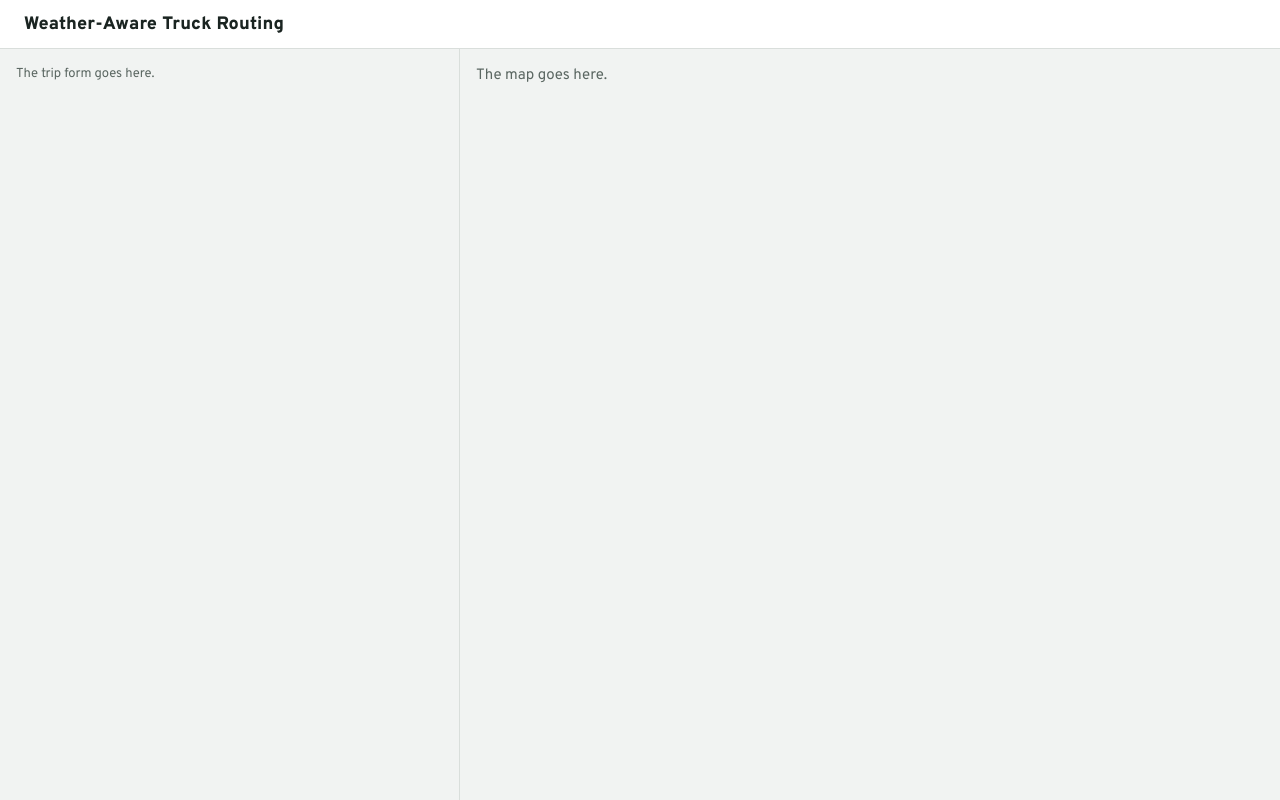
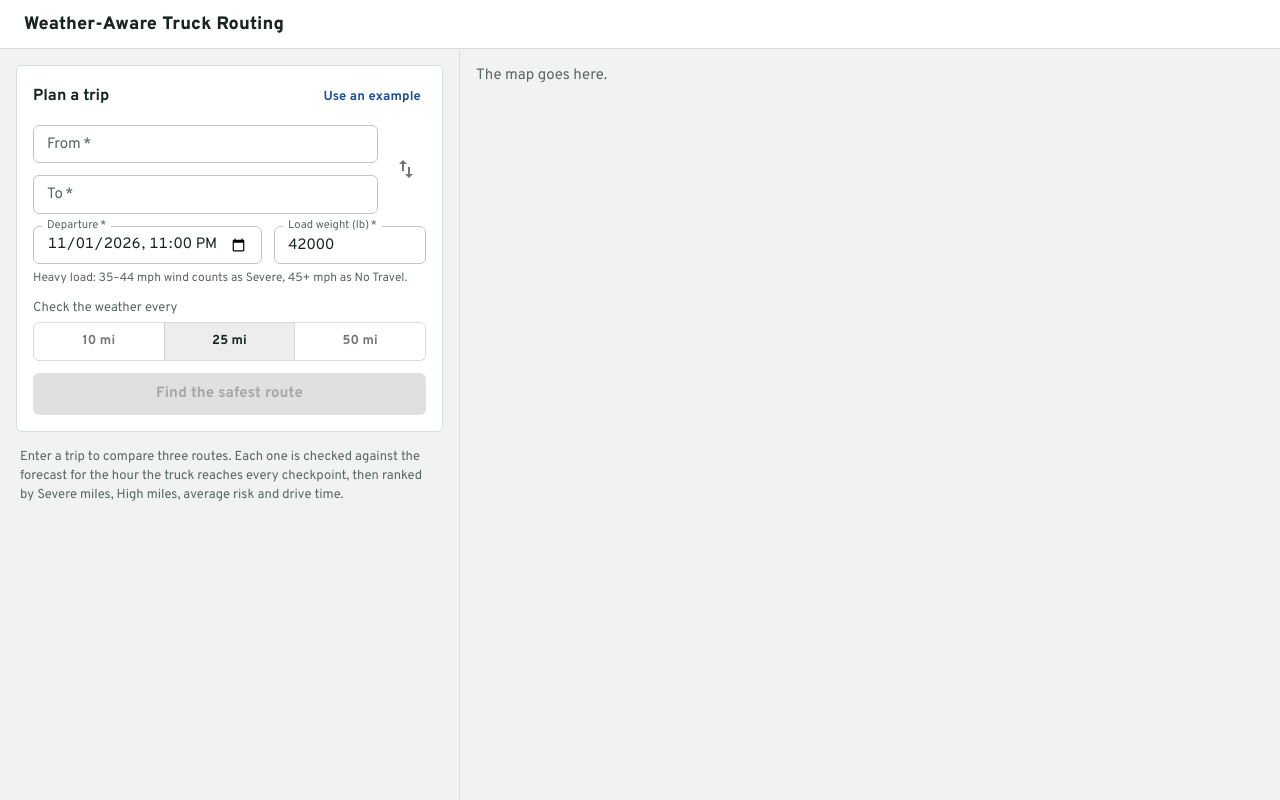
Before and after one commit to famousfishi/weather-aware-truck-routing, a React (Vite) app in the folder frontend/: page / in a window 1280 px wide. Built offline with nearby package versions, Linux system fonts and the light colour scheme; no server answers.

Commit message:
added trip form wired to trip pla API

```diff
--- a/frontend/src/App.tsx
+++ b/frontend/src/App.tsx
@@ -1,8 +1,12 @@
-import { AppBar, Box, Chip, Stack, Toolbar, Typography } from '@mui/material';
+import { Alert, AppBar, Box, Chip, Stack, Toolbar, Typography } from '@mui/material';
+import { TripForm } from './components/TripForm';
 import { useDemoMode } from './hooks/useDemoMode';
+import { useTripPlan } from './hooks/useTripPlan';
 
 export default function App() {
+    const { plan, loading, error, planTrip, clearError } = useTripPlan();
     const demoMode = useDemoMode();
+
     return (
         <Box sx={{ display: 'flex', flexDirection: 'column', height: '100vh' }}>
             <AppBar position="static" color="inherit" sx={{ borderBottom: 1, borderColor: 'divider' }} elevation={0}>
@@ -27,9 +31,22 @@ export default function App() {
                     }}
                 >
                     <Stack spacing={2}>
-                        <Typography variant="body2" color="text.secondary">
-                            The trip form goes here.
-                        </Typography>
+                        <TripForm loading={loading} onSubmit={planTrip} />
+
+                        {error && (
+                            <Alert severity="error" onClose={clearError}>
+                                {error}
+                            </Alert>
+                        )}
+
+                        {!plan && !error && (
+                            <Typography variant="body2" color="text.secondary" sx={{ px: 0.5 }}>
+                                Enter a trip to compare three routes. Each one is checked against the forecast for the hour the
+                                truck reaches every checkpoint, then ranked by Severe miles, High miles, average risk and drive time.
+                            </Typography>
+                        )}
+
+                        {plan && <pre style={{ margin: 0, whiteSpace: 'pre-wrap' }}>{JSON.stringify(plan.recommendation, null, 2)}</pre>}
                     </Stack>
                 </Box>
 
--- /dev/null
+++ b/frontend/src/components/TripForm.tsx
@@ -0,0 +1,158 @@
+import SwapVertIcon from '@mui/icons-material/SwapVert';
+import {
+    Box,
+    Button,
+    CircularProgress,
+    IconButton,
+    Paper,
+    Stack,
+    TextField,
+    ToggleButton,
+    ToggleButtonGroup,
+    Tooltip,
+    Typography,
+} from '@mui/material';
+import { type SubmitEvent, useState } from 'react';
+import { nextFullHour, toLocalInputValue } from '../lib/format';
+import type { LocationInput, SampleInterval, TripPlanRequest } from '../types/api';
+
+interface Props {
+    loading: boolean;
+    onSubmit: (request: TripPlanRequest) => void;
+}
+
+function loadHint(weightLb: number): string {
+    if (weightLb > 40_000) return 'Heavy load: 35–44 mph wind counts as Severe, 45+ mph as No Travel.';
+    if (weightLb > 30_000) return 'At this weight, 45–54 mph wind counts as No Travel.';
+    return 'Loads over 30,000 lb are treated as riskier in strong wind.';
+}
+
+export function TripForm({ loading, onSubmit }: Props) {
+    const [origin, setOrigin] = useState<LocationInput>({ query: '' });
+    const [destination, setDestination] = useState<LocationInput>({ query: '' });
+    const [departure, setDeparture] = useState(() => toLocalInputValue(nextFullHour()));
+    const [loadWeight, setLoadWeight] = useState('42000');
+    const [sampleInterval, setSampleInterval] = useState<SampleInterval>(25);
+
+    const weight = Number(loadWeight);
+    const isValid = origin.query.trim() !== '' && destination.query.trim() !== '' && departure !== '' && weight > 0;
+
+    const submit = (event: SubmitEvent) => {
+        event.preventDefault();
+        if (!isValid || loading) return;
+        onSubmit({
+            origin,
+            destination,
+            departure_time: new Date(departure).toISOString(),
+            load_weight_lb: Math.round(weight),
+            sample_interval_miles: sampleInterval,
+        });
+    };
+
+    const swapPlaces = () => {
+        setOrigin(destination);
+        setDestination(origin);
+    };
+
+    const fillExample = () => {
+        setOrigin({ query: 'Denver, CO' });
+        setDestination({ query: 'Chicago, IL' });
+        setLoadWeight('42000');
+    };
+
+    return (
+        <Paper variant="outlined" component="form" onSubmit={submit} sx={{ p: 2 }}>
+            <Stack direction="row" alignItems="baseline" justifyContent="space-between" mb={1.5}>
+                <Typography variant="h2">Plan a trip</Typography>
+                <Button size="small" onClick={fillExample} disabled={loading}>
+                    Use an example
+                </Button>
+            </Stack>
+
+            <Stack spacing={1.5}>
+                <Box sx={{ display: 'grid', gridTemplateColumns: '1fr auto', gap: 1, alignItems: 'center' }}>
+                    <Stack spacing={1.5}>
+                        <TextField
+                            label="From"
+                            placeholder="City, address or depot"
+                            value={origin.query}
+                            onChange={(e) => setOrigin({ query: e.target.value })}
+                            disabled={loading}
+                            required
+                        />
+                        <TextField
+                            label="To"
+                            placeholder="City, address or depot"
+                            value={destination.query}
+                            onChange={(e) => setDestination({ query: e.target.value })}
+                            disabled={loading}
+                            required
+                        />
+                    </Stack>
+                    <Tooltip title="Swap from and to">
+                        <span>
+                            <IconButton onClick={swapPlaces} disabled={loading} aria-label="Swap from and to">
+                                <SwapVertIcon />
+                            </IconButton>
+                        </span>
+                    </Tooltip>
+                </Box>
+
+                <Box sx={{ display: 'grid', gridTemplateColumns: { xs: '1fr', sm: '1fr 9.5rem' }, gap: 1.5 }}>
+                    <TextField
+                        label="Departure"
+                        type="datetime-local"
+                        value={departure}
+                        onChange={(e) => setDeparture(e.target.value)}
+                        disabled={loading}
+                        required
+                        slotProps={{ inputLabel: { shrink: true } }}
+                    />
+                    <TextField
+                        label="Load weight (lb)"
+                        type="number"
+                        value={loadWeight}
+                        onChange={(e) => setLoadWeight(e.target.value)}
+                        disabled={loading}
+                        required
+                        slotProps={{ htmlInput: { min: 1, max: 80000, step: 1 } }}
+                    />
+                </Box>
+                <Typography variant="caption" color="text.secondary" sx={{ mt: '6px !important' }}>
+                    {loadHint(weight)}
+                </Typography>
+
+                <Box>
+                    <Typography variant="body2" color="text.secondary" id="interval-label" mb={0.5}>
+                        Check the weather every
+                    </Typography>
+                    <ToggleButtonGroup
+                        exclusive
+                        fullWidth
+                        size="small"
+                        value={sampleInterval}
+                        onChange={(_, value: SampleInterval | null) => value && setSampleInterval(value)}
+                        aria-labelledby="interval-label"
+                        disabled={loading}
+                    >
+                        {([10, 25, 50] as SampleInterval[]).map((miles) => (
+                            <ToggleButton key={miles} value={miles} sx={{ fontWeight: 700 }}>
+                                {miles} mi
+                            </ToggleButton>
+                        ))}
+                    </ToggleButtonGroup>
+                </Box>
+
+                <Button
+                    type="submit"
+                    variant="contained"
+                    size="large"
+                    disabled={!isValid || loading}
+                    startIcon={loading ? <CircularProgress size={18} color="inherit" /> : undefined}
+                >
+                    {loading ? 'Checking the weather along 3 routes' : 'Find the safest route'}
+                </Button>
+            </Stack>
+        </Paper>
+    );
+}
--- /dev/null
+++ b/frontend/src/hooks/useTripPlan.ts
@@ -0,0 +1,26 @@
+import { useCallback, useState } from 'react';
+import { tripApi } from '../api/tripApi';
+import type { TripPlan, TripPlanRequest } from '../types/api';
+
+// Holds the current plan plus loading/error state. Keeps the last good plan on screen if a new request fails.
+export function useTripPlan() {
+    const [plan, setPlan] = useState<TripPlan | null>(null);
+    const [loading, setLoading] = useState(false);
+    const [error, setError] = useState<string | null>(null);
+
+    const planTrip = useCallback(async (body: TripPlanRequest) => {
+        setLoading(true);
+        setError(null);
+        try {
+            setPlan(await tripApi.planTrip(body));
+        } catch (e) {
+            setError(e instanceof Error ? e.message : 'Something went wrong. Please try again.');
+        } finally {
+            setLoading(false);
+        }
+    }, []);
+
+    const clearError = useCallback(() => setError(null), []);
+
+    return { plan, loading, error, planTrip, clearError };
+}
--- /dev/null
+++ b/frontend/src/lib/format.ts
@@ -0,0 +1,30 @@
+const timeFormat = new Intl.DateTimeFormat(undefined, { weekday: 'short', hour: 'numeric', minute: '2-digit' });
+const dateTimeFormat = new Intl.DateTimeFormat(undefined, {
+    weekday: 'short',
+    month: 'short',
+    day: 'numeric',
+    hour: 'numeric',
+    minute: '2-digit',
+});
+
+export const formatTime = (value: string | number | Date) => timeFormat.format(new Date(value));
+export const formatDateTime = (value: string | number | Date) => dateTimeFormat.format(new Date(value));
+export const formatMiles = (miles: number) => `${Math.round(miles).toLocaleString()} mi`;
+
+export function formatDuration(seconds: number): string {
+    const hours = Math.floor(seconds / 3600);
+    const minutes = Math.floor((seconds % 3600) / 60);
+    return hours ? `${hours}h ${String(minutes).padStart(2, '0')}m` : `${minutes} min`;
+}
+
+// <input type="datetime-local"> wants "YYYY-MM-DDTHH:mm" in the user's local time.
+export function toLocalInputValue(date: Date): string {
+    const pad = (n: number) => String(n).padStart(2, '0');
+    return `${date.getFullYear()}-${pad(date.getMonth() + 1)}-${pad(date.getDate())}T${pad(date.getHours())}:${pad(date.getMinutes())}`;
+}
+
+export function nextFullHour(): Date {
+    const date = new Date();
+    date.setHours(date.getHours() + 1, 0, 0, 0);
+    return date;
+}
```
